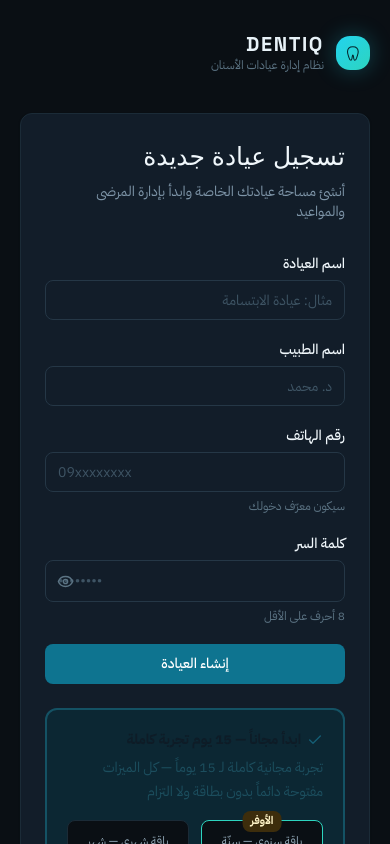
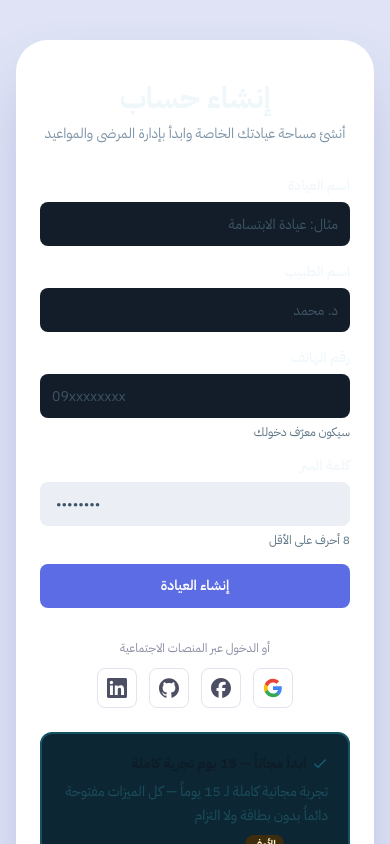
Before and after one commit to tomasloper266-svg/dental-clinic, a Next.js app: page /signup in a window 390 px wide. Shown: the top 844 px of the page. Built offline with nearby package versions, Linux system fonts and the light colour scheme; a web font is replaced by a local one.

Commit message:
feat: بطاقة مصادقة مقسومة — لوح ترحيبي أزرق وفورم بالأيقونات للدخول والتسجيل

```diff
--- a/app/login/page.tsx
+++ b/app/login/page.tsx
@@ -3,20 +3,23 @@
 import { useState } from "react";
 import Link from "next/link";
 import { useRouter } from "next/navigation";
+import { Lock, User } from "lucide-react";
 import { AuthShell } from "@/components/auth/AuthShell";
-import { PasswordInput } from "@/components/auth/PasswordInput";
-import { Button } from "@/components/ui/Button";
+import { SocialRow } from "@/components/auth/SocialRow";
 import { Field, Input } from "@/components/ui/Field";
 
-// صفحة الدخول — أول انطباع عن النظام. نفس عقد الواجهة السابق
-// (POST /api/auth/login ثم توجيه إلى لوحة القيادة) مع «تذكرني»
-// وروابط الاستعادة الثلاثة.
+// صفحة الدخول — بطاقة مقسومة بلوح ترحيبي أزرق وفورم بالأيقونات.
+// نفس عقد الواجهة السابق (POST /api/auth/login ثم توجيه إلى لوحة
+// القيادة). حقل «تذكرني» أُسقط من الواجهة لمطابقة التصميم المرجعي؛
+// يُرسل rememberMe=false دائماً.
+
+const INPUT_CLS =
+  "h-11 rounded-lg border-0 bg-[#eceef6] text-sm text-ink-900 placeholder:text-warm-400 focus:outline-2 focus:outline-offset-0 focus:outline-[#5b6ce4]";
 
 export default function LoginPage() {
   const router = useRouter();
   const [phone, setPhone] = useState("");
   const [password, setPassword] = useState("");
-  const [rememberMe, setRememberMe] = useState(false);
   const [error, setError] = useState<string | null>(null);
   const [submitting, setSubmitting] = useState(false);
 
@@ -28,7 +31,7 @@ export default function LoginPage() {
       const res = await fetch("/api/auth/login", {
         method: "POST",
         headers: { "Content-Type": "application/json" },
-        body: JSON.stringify({ phone, password, rememberMe }),
+        body: JSON.stringify({ phone, password, rememberMe: false }),
       });
       const data = (await res.json()) as { error?: string };
       if (!res.ok) {
@@ -45,80 +48,94 @@ export default function LoginPage() {
   }
 
   return (
-    <AuthShell>
+    <AuthShell
+      greetingTitle="أهلاً بك!"
+      greetingSubtitle="ليس لديك عيادة بعد؟"
+      ctaLabel="إنشاء حساب"
+      ctaHref="/signup"
+    >
       <section aria-labelledby="login-title">
-        <h1 id="login-title" className="font-display text-[25px] font-normal leading-[1.45] text-ink-900">
+        <h1 id="login-title" className="text-center text-3xl font-bold text-ink-900">
           تسجيل الدخول
         </h1>
-        <p className="mt-2 text-sm text-warm-600">
-          أدخل بيانات حسابك للوصول إلى عيادتك
-        </p>
 
-        <form onSubmit={onSubmit} className="mt-8 space-y-5">
+        <form onSubmit={onSubmit} className="mt-8 space-y-4">
           <Field label="رقم الهاتف" htmlFor="phone">
+            <div className="relative">
               <Input
                 id="phone"
                 type="tel"
                 dir="ltr"
                 required
-              className="text-left"
+                className={`${INPUT_CLS} pr-4 pl-11 text-left`}
                 placeholder="09xxxxxxxx"
                 value={phone}
                 onChange={(e) => setPhone(e.target.value)}
               />
+              <User
+                aria-hidden
+                size={17}
+                className="pointer-events-none absolute inset-y-0 right-4 my-auto h-[17px] w-[17px] text-warm-400"
+              />
+            </div>
           </Field>
 
-          <div className="space-y-2">
           <Field label="كلمة السر" htmlFor="password">
-              <PasswordInput
+            <div className="relative">
+              <input
                 id="password"
+                type="password"
                 required
+                dir="ltr"
+                autoComplete="current-password"
+                className={`${INPUT_CLS} w-full px-4 py-2.5 text-left`}
                 placeholder="••••••••"
                 value={password}
                 onChange={(e) => setPassword(e.target.value)}
               />
+              <Lock
+                aria-hidden
+                size={17}
+                className="pointer-events-none absolute inset-y-0 left-4 my-auto h-[17px] w-[17px] text-warm-400"
+              />
+            </div>
           </Field>
-            <div className="flex items-center justify-between text-sm">
-              <label className="flex cursor-pointer items-center gap-2 text-warm-600 select-none">
-                <input
-                  type="checkbox"
-                  checked={rememberMe}
-                  onChange={(e) => setRememberMe(e.target.checked)}
-                  className="h-4 w-4 accent-primary-600"
-                />
-                تذكرني
-              </label>
-              <Link href="/forgot-password" className="link-quiet">
+
+          <p className="text-center">
+            <Link href="/forgot-password" className="text-xs text-[#8a8da3] hover:text-ink-700">
               نسيت كلمة المرور؟
             </Link>
-            </div>
-          </div>
+          </p>
 
           {error && (
             <p
               role="alert"
-              className="rounded-field border border-danger-100 bg-danger-50 px-3 py-2.5 text-sm text-danger-700"
+              className="rounded-lg border border-danger-100 bg-danger-50 px-3 py-2.5 text-sm text-danger-700"
             >
               {error}
             </p>
           )}
 
-          <Button type="submit" loading={submitting} className="w-full py-3">
+          <button
+            type="submit"
+            disabled={submitting}
+            aria-busy={submitting || undefined}
+            className="h-11 w-full rounded-lg text-sm font-semibold text-white transition-colors hover:opacity-90 disabled:cursor-not-allowed disabled:opacity-60"
+            style={{ background: "#5B6CE4" }}
+          >
             دخول
-          </Button>
+          </button>
         </form>
 
-        <div className="mt-6 space-y-2 text-sm">
-          <p className="text-warm-600">
+        <SocialRow />
+
+        {/* بديل لوح الترحيب على الشاشات الصغيرة — اللوح مخفي دون lg */}
+        <p className="mt-6 text-center text-sm text-warm-600 lg:hidden">
           ليس لديك عيادة بعد؟{" "}
-            <Link href="/signup" className="font-semibold text-primary-700 hover:text-primary-800">
-              إنشاء حساب عيادة جديدة
+          <Link href="/signup" className="font-semibold text-[#4a5cd9] hover:text-[#3a4bc4]">
+            إنشاء حساب
           </Link>
         </p>
-          <Link href="/forgot-phone" className="link-quiet">
-            نسيت رقم الهاتف المسجل؟
-          </Link>
-        </div>
       </section>
     </AuthShell>
   );
--- a/app/signup/page.tsx
+++ b/app/signup/page.tsx
@@ -5,13 +5,17 @@ import Link from "next/link";
 import { useRouter } from "next/navigation";
 import { KeyRound } from "lucide-react";
 import { AuthShell } from "@/components/auth/AuthShell";
-import { PasswordInput } from "@/components/auth/PasswordInput";
-import { Button } from "@/components/ui/Button";
+import { SocialRow } from "@/components/auth/SocialRow";
 import { Field, Input } from "@/components/ui/Field";
 import { SignupPlansCard } from "@/components/subscription/SignupPlansCard";
 
-// صفحة التسجيل — أنشئ العيادة ثم اعرض رمز الاسترداد الاحتياطي مرة
-// واحدة بتحذير واضح، ثم ادخل إلى صفحة الإعداد (الجلسة تُفتح تلقائياً).
+// صفحة التسجيل — نفس بطاقة الدخول معكوسة: لوح ترحيبي أزرق يميناً
+// وزر انتقال لصفحة الدخول. أنشئ العيادة ثم اعرض رمز الاسترداد
+// الاحتياطي مرة واحدة بتحذير واضح، ثم ادخل إلى صفحة الإعداد
+// (الجلسة تُفتح تلقائياً).
+
+const INPUT_CLS =
+  "h-11 rounded-lg border-0 bg-[#eceef6] text-sm text-ink-900 placeholder:text-warm-400 focus:outline-2 focus:outline-offset-0 focus:outline-[#5b6ce4]";
 
 export default function SignupPage() {
   const router = useRouter();
@@ -53,14 +57,19 @@ export default function SignupPage() {
 
   if (created) {
     return (
-      <AuthShell>
+      <AuthShell
+        greetingTitle="تم إنشاء العيادة"
+        greetingSubtitle="رمز الاسترداد يظهر في هذه الصفحة مرة واحدة"
+        ctaLabel="تسجيل الدخول"
+        ctaHref="/login"
+      >
         <section aria-labelledby="recovery-code-title">
-          <h1 id="recovery-code-title" className="font-display text-[25px] font-normal leading-[1.45] text-ink-900">
+          <h1 id="recovery-code-title" className="text-center text-3xl font-bold text-ink-900">
             تم إنشاء عيادتك
           </h1>
 
-          <div className="mt-6 rounded-panel border-2 border-primary-200 bg-primary-50 p-6">
-            <h2 className="flex items-center gap-2 text-base font-semibold text-primary-900">
+          <div className="mt-6 rounded-2xl border-2 border-[#c9d0f5] bg-[#eef0fb] p-6">
+            <h2 className="flex items-center justify-center gap-2 text-base font-semibold text-[#3a4bc4]">
               <KeyRound size={18} aria-hidden />
               رمز الاسترداد الاحتياطي
             </h2>
@@ -70,7 +79,7 @@ export default function SignupPage() {
             >
               {created.recoveryCode}
             </p>
-            <p className="mt-4 text-sm leading-6 text-primary-800">
+            <p className="mt-4 text-sm leading-6 text-[#3a4bc4]">
               احفظه الآن في مكان آمن — يُعرض <strong>مرة واحدة فقط</strong>{" "}
               ولن نستطيع استرجاعه. إن ضاع رقم هاتفك ولا يوجد بريد موثق، فهذا
               الرمز هو طريقك الوحيد لاستعادة الحساب دون مراجعة الدعم.
@@ -78,16 +87,18 @@ export default function SignupPage() {
           </div>
 
           <div className="mt-6 flex flex-col gap-3">
-            <Button
+            <button
+              type="button"
               onClick={() => {
                 router.push("/setup");
                 router.refresh();
               }}
-              className="w-full py-3"
+              className="h-11 w-full rounded-lg text-sm font-semibold text-white transition-colors hover:opacity-90"
+              style={{ background: "#5B6CE4" }}
             >
               متابعة إلى إعداد العيادة
-            </Button>
-            <Link href="/login" className="link-quiet text-center">
+            </button>
+            <Link href="/login" className="text-center text-xs text-[#8a8da3] hover:text-ink-700">
               الدخول لاحقاً من صفحة تسجيل الدخول
             </Link>
           </div>
@@ -97,20 +108,27 @@ export default function SignupPage() {
   }
 
   return (
-    <AuthShell>
+    <AuthShell
+      flip
+      greetingTitle="أهلاً بعودتك!"
+      greetingSubtitle="لديك حساب بالفعل؟"
+      ctaLabel="تسجيل الدخول"
+      ctaHref="/login"
+    >
       <section aria-labelledby="signup-title">
-        <h1 id="signup-title" className="font-display text-[25px] font-normal leading-[1.45] text-ink-900">
-          تسجيل عيادة جديدة
+        <h1 id="signup-title" className="text-center text-3xl font-bold text-ink-900">
+          إنشاء حساب
         </h1>
-        <p className="mt-2 text-sm text-warm-600">
+        <p className="mt-2 text-center text-sm text-warm-600">
           أنشئ مساحة عيادتك الخاصة وابدأ بإدارة المرضى والمواعيد
         </p>
 
-        <form onSubmit={onSubmit} className="mt-8 space-y-5">
+        <form onSubmit={onSubmit} className="mt-8 space-y-4">
           <Field label="اسم العيادة" htmlFor="clinicName">
             <Input
               id="clinicName"
               required
+              className={INPUT_CLS}
               placeholder="مثال: عيادة الابتسامة"
               value={form.clinicName}
               onChange={(e) => setForm({ ...form, clinicName: e.target.value })}
@@ -121,6 +139,7 @@ export default function SignupPage() {
             <Input
               id="name"
               required
+              className={INPUT_CLS}
               placeholder="د. محمد"
               value={form.name}
               onChange={(e) => setForm({ ...form, name: e.target.value })}
@@ -133,7 +152,7 @@ export default function SignupPage() {
               type="tel"
               dir="ltr"
               required
-              className="text-left"
+              className={`${INPUT_CLS} text-left`}
               placeholder="09xxxxxxxx"
               value={form.phone}
               onChange={(e) => setForm({ ...form, phone: e.target.value })}
@@ -141,10 +160,14 @@ export default function SignupPage() {
           </Field>
 
           <Field label="كلمة السر" htmlFor="password" hint="8 أحرف على الأقل">
-            <PasswordInput
+            <input
               id="password"
+              type="password"
               required
               minLength={8}
+              dir="ltr"
+              autoComplete="new-password"
+              className={`${INPUT_CLS} w-full px-4 py-2.5 text-left`}
               placeholder="••••••••"
               value={form.password}
               onChange={(e) => setForm({ ...form, password: e.target.value })}
@@ -154,26 +177,32 @@ export default function SignupPage() {
           {error && (
             <p
               role="alert"
-              className="rounded-field border border-danger-100 bg-danger-50 px-3 py-2.5 text-sm text-danger-700"
+              className="rounded-lg border border-danger-100 bg-danger-50 px-3 py-2.5 text-sm text-danger-700"
             >
               {error}
             </p>
           )}
 
-          <Button type="submit" loading={submitting} className="w-full py-3">
+          <button
+            type="submit"
+            disabled={submitting}
+            aria-busy={submitting || undefined}
+            className="h-11 w-full rounded-lg text-sm font-semibold text-white transition-colors hover:opacity-90 disabled:cursor-not-allowed disabled:opacity-60"
+            style={{ background: "#5B6CE4" }}
+          >
             إنشاء العيادة
-          </Button>
+          </button>
         </form>
+
+        <SocialRow />
 
         {/* العرض مرئي أثناء التسجيل نفسه — الدفع متاح من أول يوم */}
         <SignupPlansCard />
 
-        <p className="mt-6 text-sm text-warm-600">
+        {/* بديل لوح الترحيب على الشاشات الصغيرة — اللوح مخفي دون lg */}
+        <p className="mt-6 text-center text-sm text-warm-600 lg:hidden">
           لديك حساب بالفعل؟{" "}
-          <Link
-            href="/login"
-            className="font-semibold text-primary-700 hover:text-primary-800"
-          >
+          <Link href="/login" className="font-semibold text-[#4a5cd9] hover:text-[#3a4bc4]">
             تسجيل الدخول
           </Link>
         </p>
--- a/components/auth/AuthShell.tsx
+++ b/components/auth/AuthShell.tsx
@@ -1,100 +1,70 @@
-import { BrandLock } from "./BrandMark";
+import Link from "next/link";
+import { cn } from "@/components/ui/cn";
 
-// هيكل صفحات المصادقة — هوية DENTIQ: عمود هوياتي داكن ثابت (جرافيت
-// عميق بتوهج شعاعي سماوي) على اليمين، وعمود نموذج على لوح مرتفع بحد
-// شعري على اليسار. RTL متجاوب؛ التابلت يعرض شريط هوية مصغراً.
-// ألوان لوح الهوية ثوابت هوية (#0A0F14 وحدوده الشعرية) لا رموز
-// منقلبة — كي يبقى التباين مقروءاً في الوضعين الداكن والفاتح.
-const IDENTITY_BG = "#0A0F14";
-const IDENTITY_LINE = "#1D2C3C";
+// هيكل صفحات المصادقة — بطاقة مقسومة على خلفية لافندر: لوح ترحيبي أزرق
+// (بيرينواكل) بحواف شديدة الاستدارة داخل البطاقة على جانب، ونموذج الدخول
+// أو التسجيل على الجانب المقابل. RTL؛ flip يعكس جانب اللوح (صفحة التسجيل).
+// الأزرق ثابت هوية البطاقة (#6C7CE6) مستقل عن وضعي الثيم — الأصل طلب
+// المستخدم مطابقة تصميم مرجعي بالأزرق في الوضعين.
+const PANEL_BG = "#6C7CE6";
+const CTA_BG = "#5B6CE4";
 
-// توهج شعاعي سماوي على قاعدة الجرافيت — طبقتان لنقاء التوهج.
-function IdentityGlow() {
+export function AuthShell({
+  children,
+  flip = false,
+  greetingTitle = "أهلاً بك!",
+  greetingSubtitle = "ليس لديك عيادة بعد؟",
+  ctaLabel = "إنشاء حساب",
+  ctaHref = "/signup",
+}: {
+  children: React.ReactNode;
+  /** يعكس جانب اللوح الأزرق — صفحة التسجيل (اللوح يميناً والفورم يساراً) */
+  flip?: boolean;
+  greetingTitle?: string;
+  greetingSubtitle?: string;
+  ctaLabel?: string;
+  ctaHref?: string;
+}) {
   return (
-    <div
-      aria-hidden
-      className="pointer-events-none absolute inset-0"
-      style={{
-        background: [
-          "radial-gradient(520px circle at 78% 24%, rgba(34, 211, 238, 0.16), transparent 62%)",
-          "radial-gradient(420px circle at 30% 85%, rgba(45, 212, 191, 0.10), transparent 60%)",
-        ].join(", "),
-      }}
-    />
+    <main className="flex min-h-screen items-center justify-center bg-[#dfe3f5] px-4 py-10">
+      <div className="relative w-full max-w-4xl overflow-hidden rounded-[2rem] bg-white shadow-[0_30px_60px_-15px_rgba(76,88,180,0.35)] lg:grid lg:grid-cols-2">
+        {/* لوح الترحيب — أزرق بحواف كبيرة داخل هوامش البطاقة.
+         * RTL: العمود الأول يُرسم يميناً؛ اللوح يساراً للدخول (flip=false) ويميناً للتسجيل. */}
+        <aside
+          className={cn(
+            "relative hidden p-3 lg:block",
+            flip ? "lg:order-1" : "lg:order-2",
+          )}
+        >
+          <div
+            className="flex h-full flex-col items-center justify-center gap-2 rounded-[3rem] p-10 text-center"
+            style={{ background: PANEL_BG }}
+          >
+            <p className="text-3xl font-bold text-white">{greetingTitle}</p>
+            <p className="text-sm text-white/85">{greetingSubtitle}</p>
+            <Link
+              href={ctaHref}
+              className="mt-5 rounded-lg border-2 border-white px-10 py-2 text-sm font-semibold text-white transition-colors hover:bg-white/10"
+            >
+              {ctaLabel}
+            </Link>
+          </div>
+        </aside>
+
+        {/* عمود النموذج */}
+        <section
+          className={cn(
+            "px-6 py-10 sm:px-10 lg:px-12 lg:py-14",
+            flip ? "lg:order-2" : "lg:order-1",
+          )}
+        >
+          <div className="mx-auto flex min-h-full w-full max-w-sm flex-col justify-center">
+            {children}
+          </div>
+        </section>
+      </div>
+    </main>
   );
 }
 
-const IDENTITY_POINTS = [
-  "ملف طبي متكامل مع مخطط أسنان FDI",
-  "مواعيد وقائمة انتظار بذهن واحد",
-  "دفتر حسابات غير قابل للتعديل ومخزون بتنبيهات",
-];
-
-export function AuthShell({
-  children,
-}: {
-  children: React.ReactNode;
-}) {
-  return (
-    <main className="min-h-screen bg-surface lg:grid lg:grid-cols-[5fr_6fr]">
-      {/* لوح الهوية — جرافيت عميق بتوهج سماوي، ثابت في الوضعين */}
-      <aside
-        className="relative hidden overflow-hidden lg:block"
-        style={{ background: IDENTITY_BG }}
-      >
-        <IdentityGlow />
-        <div
-          aria-hidden
-          className="absolute inset-y-0 start-0 w-px"
-          style={{ background: IDENTITY_LINE }}
-        />
-        <div className="relative flex h-full flex-col justify-between p-12">
-          <BrandLock tone="light" size={38} />
-
-          <div className="max-w-md">
-            <p
-              className="text-3xl font-bold leading-snug"
-              style={{ color: "#E8F2F8" }}
-            >
-              عيادتك كاملة
-              <br />
-              في مكان واحد هادئ
-            </p>
-            <p className="mt-4 text-sm leading-relaxed text-[#7E95A8]">
-              المرضى، المخطط السني، المواعيد، الحسابات والمخزون — بواجهة عربية
-              مصممة لعمل الطبيب اليومي دون تشتيت.
-            </p>
-          </div>
-
-          <ul className="flex flex-col gap-3 text-sm" style={{ color: "#B9CBD8" }}>
-            {IDENTITY_POINTS.map((line) => (
-              <li key={line} className="flex items-center gap-2.5">
-                <span
-                  aria-hidden
-                  className="h-1.5 w-1.5 shrink-0 rounded-full"
-                  style={{
-                    background: "#22D3EE",
-                    boxShadow: "0 0 10px rgba(34, 211, 238, 0.4)",
-                  }}
-                />
-                {line}
-              </li>
-            ))}
-          </ul>
-        </div>
-      </aside>
-
-      {/* عمود النموذج — لوح مرتفع بحد شعري فوق قاعدة السطح */}
-      <section className="flex min-h-screen flex-col px-5 py-8 sm:px-10 lg:min-h-0 lg:px-16 lg:py-14">
-        <div className="mb-10 lg:hidden">
-          <BrandLock size={34} />
-        </div>
-        <div className="flex flex-1 items-center justify-center">
-          <div className="w-full max-w-md rounded-panel border border-warm-200 bg-surface-raised p-6 shadow-sm sm:p-8">
-            {children}
-          </div>
-        </div>
-      </section>
-    </main>
-  );
-}
+export { CTA_BG, PANEL_BG };
--- /dev/null
+++ b/components/auth/SocialRow.tsx
@@ -0,0 +1,86 @@
+"use client";
+
+import type { ReactNode } from "react";
+
+// صف المنصات الاجتماعية — شكل مرجعي فقط حالياً: لا يوجد تكامل OAuth
+// في الخادم بعد، فالأزرار زخرفية (type=button بلا فعل) حتى يُربط
+// مزوّد فعلي لكل أيقونة. الأيقونات SVG مضمّنة — lucide أزال أيقونات
+// العلامات التجارية (Facebook/Github/Linkedin undefined في v1.72).
+
+function GoogleIcon() {
+  return (
+    <svg viewBox="0 0 24 24" aria-hidden className="h-5 w-5">
+      <path
+        fill="#4285F4"
+        d="M22.56 12.25c0-.78-.07-1.53-.2-2.25H12v4.26h5.92c-.26 1.37-1.04 2.53-2.21 3.31v2.77h3.57c2.08-1.92 3.28-4.74 3.28-8.09z"
+      />
+      <path
+        fill="#34A853"
+        d="M12 23c2.97 0 5.46-.98 7.28-2.66l-3.57-2.77c-.98.66-2.23 1.06-3.71 1.06-2.86 0-5.29-1.93-6.16-4.53H2.18v2.84C3.99 20.53 7.7 23 12 23z"
+      />
+      <path
+        fill="#FBBC05"
+        d="M5.84 14.1c-.22-.66-.35-1.36-.35-2.1s.13-1.44.35-2.1V7.06H2.18C1.43 8.55 1 10.22 1 12s.43 3.45 1.18 4.94l3.66-2.84z"
+      />
+      <path
+        fill="#EA4335"
+        d="M12 5.38c1.62 0 3.06.56 4.21 1.64l3.15-3.15C17.45 2.09 14.97 1 12 1 7.7 1 3.99 3.47 2.18 7.06l3.66 2.84c.87-2.6 3.3-4.52 6.16-4.52z"
+      />
+    </svg>
+  );
+}
+
+function FacebookIcon() {
+  return (
+    <svg viewBox="0 0 24 24" aria-hidden className="h-5 w-5" fill="currentColor">
+      <path d="M9.101 23.691v-7.98H6.627v-3.667h2.474v-1.58c0-4.085 1.848-5.978 5.858-5.978.401 0 .955.042 1.468.103a8.68 8.68 0 0 1 1.141.195v3.325a8.623 8.623 0 0 0-.653-.036 26.805 26.805 0 0 0-.733-.009c-.707 0-1.259.096-1.675.309a1.686 1.686 0 0 0-.679.622c-.258.42-.374.995-.374 1.752v1.297h3.919l-.386 2.103-.287 1.564h-3.246v8.245C19.396 23.238 24 18.179 24 12.044c0-6.627-5.373-12-12-12s-12 5.373-12 12c0 5.628 3.874 10.35 9.101 11.647z" />
+    </svg>
+  );
+}
+
+function GithubIcon() {
+  return (
+    <svg viewBox="0 0 24 24" aria-hidden className="h-5 w-5" fill="currentColor">
+      <path d="M12 .297c-6.63 0-12 5.373-12 12 0 5.303 3.438 9.8 8.205 11.385.6.113.82-.258.82-.577 0-.285-.01-1.04-.015-2.04-3.338.724-4.042-1.61-4.042-1.61C4.422 18.07 3.633 17.7 3.633 17.7c-1.087-.744.084-.729.084-.729 1.205.084 1.838 1.236 1.838 1.236 1.07 1.835 2.809 1.305 3.495.998.108-.776.417-1.305.76-1.605-2.665-.3-5.466-1.332-5.466-5.93 0-1.31.465-2.38 1.235-3.22-.135-.303-.54-1.523.105-3.176 0 0 1.005-.322 3.3 1.23.96-.267 1.98-.399 3-.405 1.02.006 2.04.138 3 .405 2.28-1.552 3.285-1.23 3.285-1.23.645 1.653.24 2.873.12 3.176.765.84 1.23 1.91 1.23 3.22 0 4.61-2.805 5.625-5.475 5.92.42.36.81 1.096.81 2.22 0 1.606-.015 2.896-.015 3.286 0 .315.21.69.825.57C20.565 22.092 24 17.592 24 12.297c0-6.627-5.373-12-12-12" />
+    </svg>
+  );
+}
+
+function LinkedinIcon() {
+  return (
+    <svg viewBox="0 0 24 24" aria-hidden className="h-5 w-5" fill="currentColor">
+      <path d="M20.447 20.452h-3.554v-5.569c0-1.328-.027-3.037-1.852-3.037-1.853 0-2.136 1.445-2.136 2.939v5.667H9.351V9h3.414v1.561h.046c.477-.9 1.637-1.85 3.37-1.85 3.601 0 4.267 2.37 4.267 5.455v6.286zM5.337 7.433c-1.144 0-2.063-.926-2.063-2.065 0-1.138.92-2.063 2.063-2.063 1.14 0 2.064.925 2.064 2.063 0 1.139-.925 2.065-2.064 2.065zm1.782 13.019H3.555V9h3.564v11.452zM22.225 0H1.771C.792 0 0 .774 0 1.729v20.542C0 23.227.792 24 1.771 24h20.451C23.2 24 24 23.227 24 22.271V1.729C24 .774 23.2 0 22.225 0z" />
+    </svg>
+  );
+}
+
+const SOCIAL_ITEMS: Array<{
+  label: string;
+  icon: ReactNode;
+}> = [
+  { label: "جوجل", icon: <GoogleIcon /> },
+  { label: "فيسبوك", icon: <FacebookIcon /> },
+  { label: "جيت هب", icon: <GithubIcon /> },
+  { label: "لينكد إن", icon: <LinkedinIcon /> },
+];
+
+export function SocialRow() {
+  return (
+    <div className="mt-8 text-center">
+      <p className="text-xs text-[#8a8da3]">أو الدخول عبر المنصات الاجتماعية</p>
+      <div className="mt-3 flex items-center justify-center gap-3">
+        {SOCIAL_ITEMS.map((item) => (
+          <button
+            key={item.label}
+            type="button"
+            title={`${item.label} — قريباً`}
+            aria-label={`${item.label} — قريباً`}
+            className="flex h-10 w-10 items-center justify-center rounded-lg border border-[#e2e4ee] bg-white text-[#4c4f63] transition-colors hover:bg-[#f4f5fa]"
+          >
+            {item.icon}
+          </button>
+        ))}
+      </div>
+    </div>
+  );
+}
```
Lines whose indentation alone changed are shown as unchanged.
